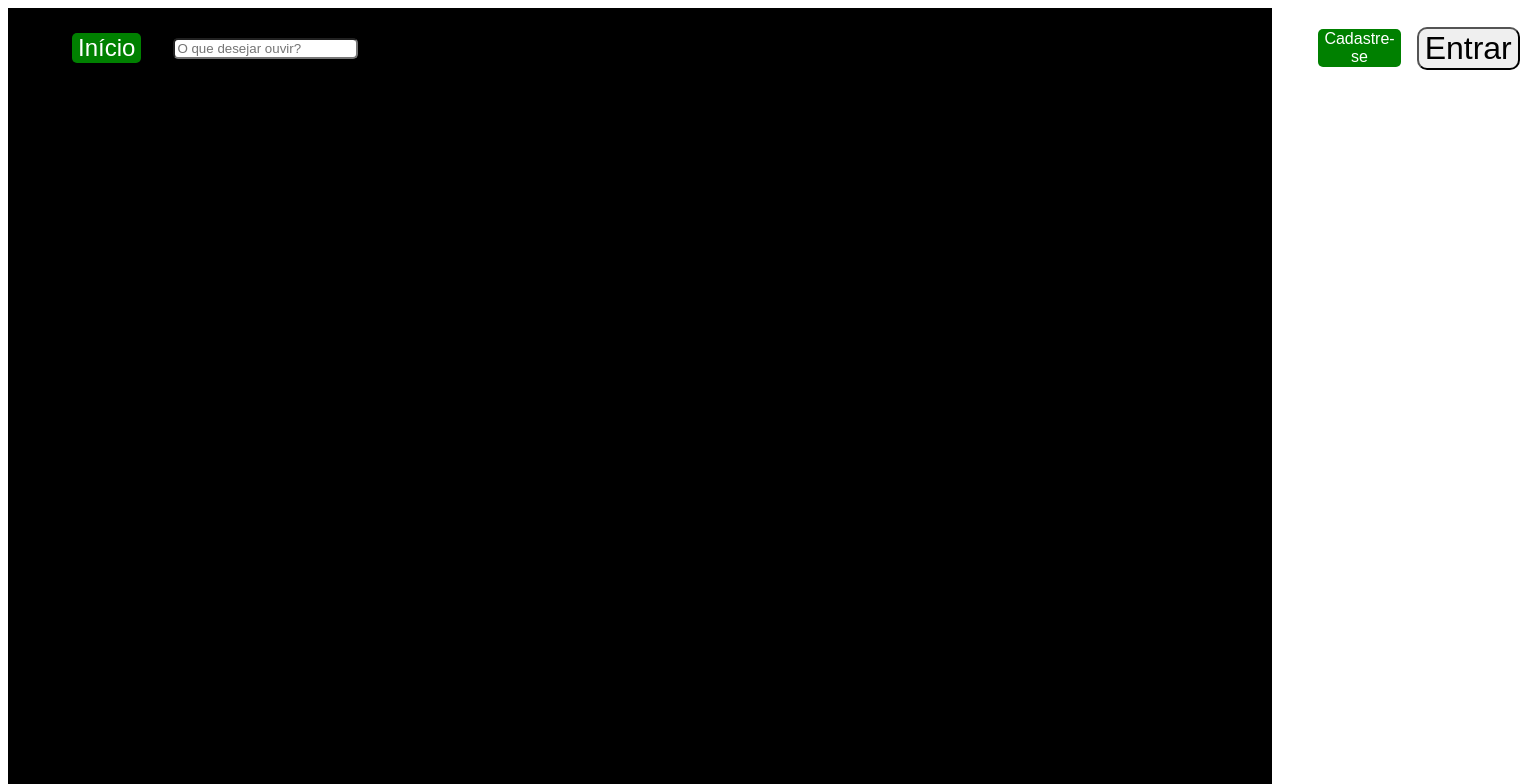
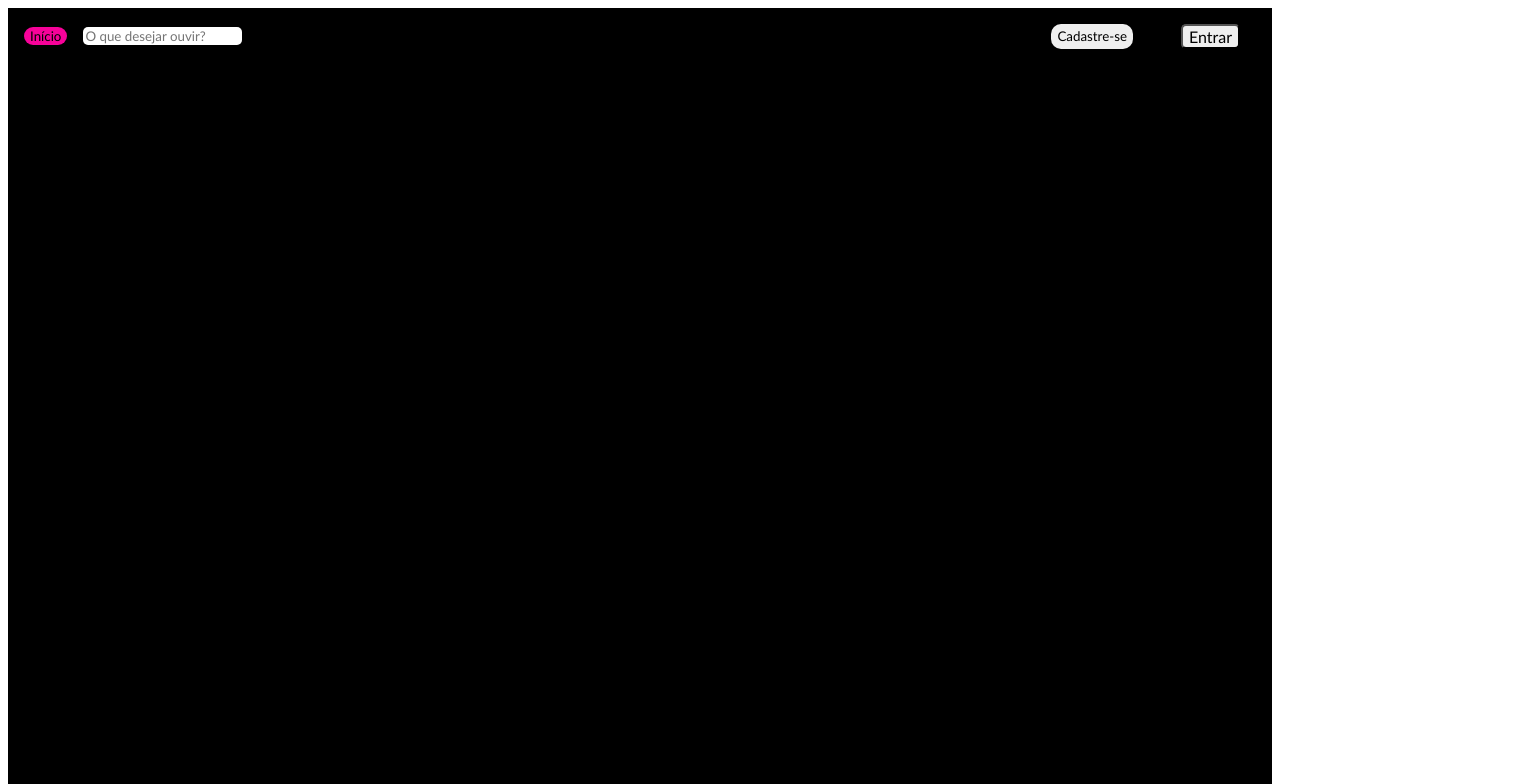
Before and after one commit to SamuelHansen1107/spotifei-frontend-senac, an Angular app: page / in a window 1280 px wide. Shown: the top 784 px of the page, 1520 px wide, since content can reach past the window. Built offline with nearby package versions, Linux system fonts and the light colour scheme.

Commit message:
Alterações no header

```diff
--- a/angular.json
+++ b/angular.json
@@ -92,5 +92,8 @@
         }
       }
     }
+  },
+  "cli": {
+    "analytics": false
   }
 }
--- a/src/app/components/home/home.component.css
+++ b/src/app/components/home/home.component.css
@@ -1,64 +1,73 @@
 .div-home
 {
-    width: 100%;
-    height: 100vh;
-    background-color: black;
+    width: 100%; /* Ocupa toda a largura da tela */
+    height: 100vh; /* Ocupa toda a altura da tela */
+    background-color: black; /* Cor de fundo preta */
 }
 header
 {
     width: 100%;
-    height: 10vh;
-    background-color: rgb(0, 0, 0);
-    display: flex;
-    align-items: center;
+    height: 7vh;
+    background-color: black;
+    display: flex; /* Utiliza Flexbox para layout */
+    align-items: center; /* Alinha os itens verticalmente ao centro */
+    justify-content: space-between; /* Espaça os itens igualmente */
+}
+
+/* ===== */
+.div-inicio-pesquisa
+{
+    display: flex; /* Utiliza Flexbox para layout */
+    gap: 1rem; /* Espaçamento entre os botões */
+    padding: 1rem; /* Espaçamento interno */
 }
 .div-botao-inicio
 {
-    margin-left: 3rem;
-    padding: 1rem;
+    background-color: rgb(247, 2, 153);
+    cursor: pointer;
+    border-radius: 10px;
+    font-family: 'Gill Sans', 'Gill Sans MT', Calibri, 'Trebuchet MS', sans-serif;
+    border: none;
 }
-.div-botao-inicio button
+.div-botao-inicio:hover
 {
-    background-color: green;
-    color: white;
-    border: none;
-    font-size: 1.5rem;
-    cursor: pointer;
-    border-radius: 5px;
+    background-color: rgba(255, 0, 157, 0.664);
 }
-.div-botao-inicio button:hover
-{
-    background-color: rgba(2, 104, 2, 0.671);
-}
-.div-pesquisa
-{
-    margin-left: 1rem;
-}
-.div-pesquisa input
+.div-inicio-pesquisa input
 {
     border-radius: 5px;
+    font-family: 'Gill Sans', 'Gill Sans MT', Calibri, 'Trebuchet MS', sans-serif;
+    border: none;
 }
-.div-botao-cadastro
+/* ===== */
+
+.div-entrar-cadastro
 {
-    margin-left: 60rem;
+
+    display: flex;
+    gap: 3rem;
+    padding: 2rem;
+    border: none;
 }
-.div-botao-cadastro button
+.div-cadastro
 {
-    background-color: green;
-    color: white;
+    cursor: pointer;
     border: none;
+    border-radius: 10px;
+    font-family: 'Gill Sans', 'Gill Sans MT', Calibri, 'Trebuchet MS', sans-serif;
+    justify-content: center;
+}
+.div-cadastro:hover
+{
+    background-color: rgba(255, 0, 157, 0.664);
+}
+.div-entrar
+{
+    font-family: 'Gill Sans', 'Gill Sans MT', Calibri, 'Trebuchet MS', sans-serif;
+    border-radius: 5px;
     font-size: 1rem;
+}
+.div-entrar:hover
+{
     cursor: pointer;
-    border-radius: 5px;
 }
-.div-botao-cadastro button:hover
-{
-    background-color: rgba(2, 104, 2, 0.671);
-}
-.div-botao-entrar button
-{
-    margin-left: 1rem;
-    font-size: 2rem;
-    cursor: pointer;
-    border-radius: 10px;
-}
--- a/src/app/components/home/home.component.html
+++ b/src/app/components/home/home.component.html
@@ -1,19 +1,13 @@
 <div class="div-home">
     <header>
-        <div class="div-botao-inicio">
-            <button>Início</button>
-        </div>
-
-        <div class="div-pesquisa">
+        <div class="div-inicio-pesquisa">
+            <button class="div-botao-inicio">Início</button>
             <input type="O que desejar ouvir?" placeholder="O que desejar ouvir?">
         </div>
 
-        <div class="div-botao-cadastro">
-            <button>Cadastre-se</button>
-        </div>
-
-        <div class="div-botao-entrar">
-            <button>Entrar</button>
+        <div class="div-entrar-cadastro">
+            <button class="div-cadastro">Cadastre-se</button>
+            <button class="div-entrar">Entrar</button>
         </div>
     </header>
 </div>
```
